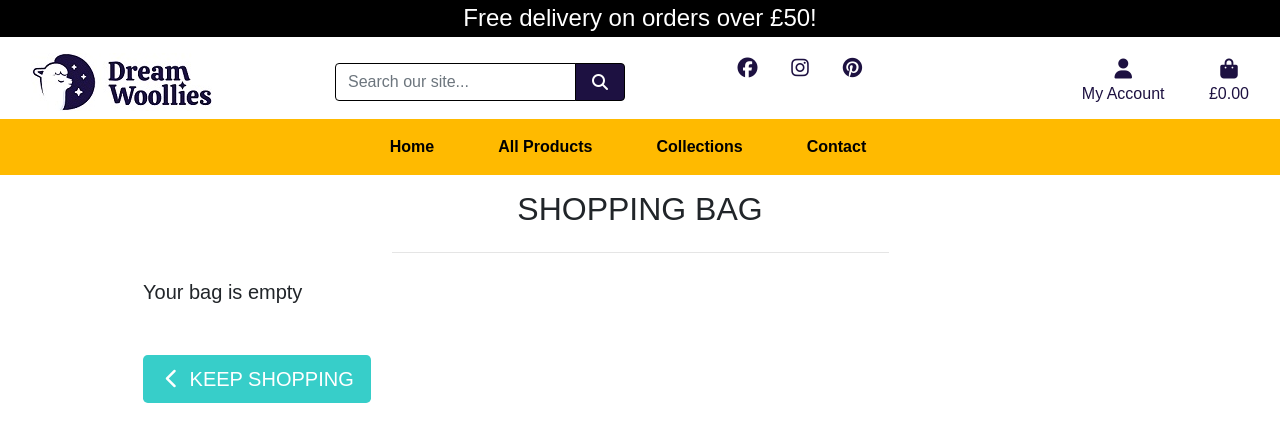
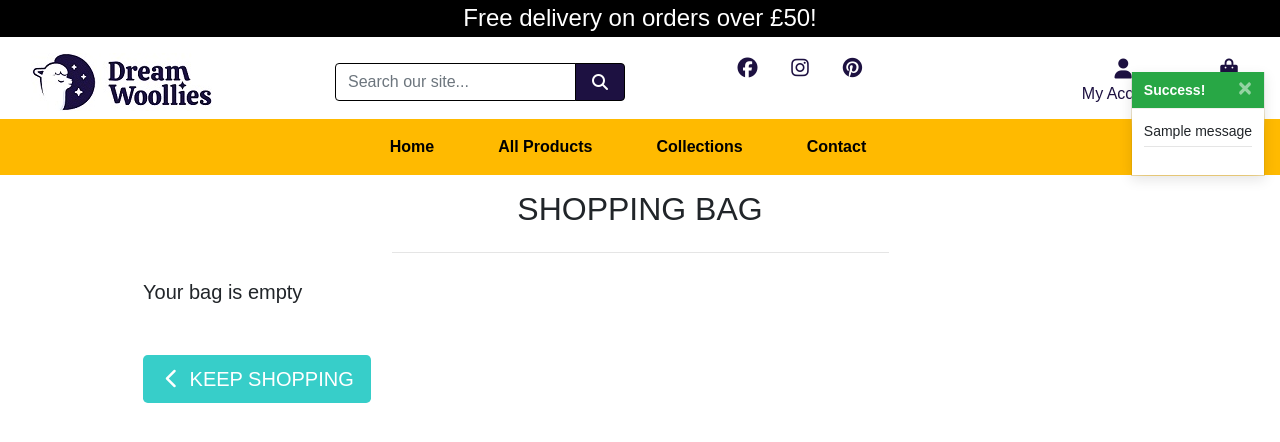
Before and after one commit to vladoprea/dream-woollies, a Django app: page /bag/ in a window 1280 px wide. Shown: the top 442 px of the page. Run offline with Django 3.2, Linux system fonts and the light colour scheme; tables that the repository leaves empty hold one stand-in row (values such as "Sample post"); one stand-in notice (Sample message) is shown; some libraries are stand-ins or nearby versions; some web fonts are replaced.

Commit message:
Create success toast for aadding product in the bag

```diff
--- a/bag/views.py
+++ b/bag/views.py
@@ -1,4 +1,6 @@
 from django.shortcuts import render, redirect, reverse, HttpResponse
+from django.contrib import messages
+from products.models import Product
 
 def view_bag(request):
     """A view that renders the bag contents page"""
@@ -8,6 +10,7 @@ def view_bag(request):
 def add_to_bag(request, item_id):
     """ Add the quantity of a product to the shopping bag"""
 
+    product = Product.objects.get(pk=item_id)
     quantity = int(request.POST.get('quantity'))
     redirect_url = request.POST.get('redirect_url')
     bag = request.session.get('bag', {})
@@ -16,6 +19,7 @@ def add_to_bag(request, item_id):
         bag[item_id] += quantity
     else:
         bag[item_id] = quantity
+        messages.success(request, f'Added {product.name} to your bag')
 
     request.session['bag'] = bag
     return redirect(redirect_url)
--- a/static/css/base.css
+++ b/static/css/base.css
@@ -125,6 +125,22 @@ body {
     cursor: pointer;
 }
 
+.message-container {
+    position: fixed;
+    top: 72px;
+    right: 15px;
+    z-index: 99999;
+}
+
+.custom-toast {
+    overflow: visible;
+}
+
+.bag-notification-wrapper {
+    height: 100px;
+    overflow-x: hidden;
+    overflow-y: auto;
+}
 /* -------------------------------- Media Queries */
 
 /* Slightly larger container on xl screens */
--- a/templates/base.html
+++ b/templates/base.html
@@ -133,6 +133,9 @@
 
     {% if messages %}
         <div class="message-container">
+            {% for message in messages %}
+              {% include 'includes/toasts/toast_success.html' %}
+            {% endfor %}
         </div>
     {% endif %}
 
@@ -143,6 +146,9 @@
     {% endblock %}
 
     {% block postloadjs %}
+    <script type="text/javascript">
+      $('.toast').toast('show');
+    </script>
     {% endblock %}
 
   </body>
--- /dev/null
+++ b/templates/includes/toasts/toast_success.html
@@ -0,0 +1,49 @@
+<div class="toast custom-toast rounded-0 border-top-0" data-autohide="false">
+    <div class="toast-header bg-success text-white">
+        <strong class="mr-auto">Success!</strong>
+        <button type="button" class="ml-2 mb-1 close text-white" data-dismiss="toast" aria-label="Close">
+            <span aria-hidden="true">&times;</span>
+        </button>
+    </div>
+    <div class="toast-body bg-white">
+        <div class="row">
+            <div class="col">
+                {{ message }}
+                <hr class="mt-1 mb-3">
+            </div>
+        </div>
+        {% if grand_total %}
+            <p class="bg-white">Your bag({{ product_count }})</p>
+            <div class="bag-notification-wrapper">
+                {% for item in bag_items %}
+                <div class="row">
+                    <div class="col-3">
+                        <img class="w-100" src="{{ item.product.image.url }}">
+                    </div>
+                    <div class="col-9">
+                        <p class="my-0"><strong>{{ item.product.name }}</strong></p>
+                        <p class="my-0 small text-muted">Quantity: {{ item.quantity }}</p>
+                    </div>
+                </div>
+                <hr>
+                {% endfor %}
+            </div>
+            <div class="row">
+                <div class="col">
+                    {% if free_delivery_delta > 0 %}
+                        <p><strong>Total: {{ total|floatformat:2 }}</strong></p>
+                        <p class="mb-1 text-danger text-center">
+                            Get free delivery by spending just <strong>£{{ free_delivery_delta }}</strong> more!
+                        </p>
+                    {% endif %}
+                    <a href="" class="btn btn-purple btn-block">
+                        <span class="text-uppercase">Secure Checkout</span>
+                        <span class="icon">
+                            <i class="fas fa-lock"></i>
+                        </span>
+                    </a>
+                </div>
+            </div>
+        {% endif %}
+    </div>
+</div>
```
